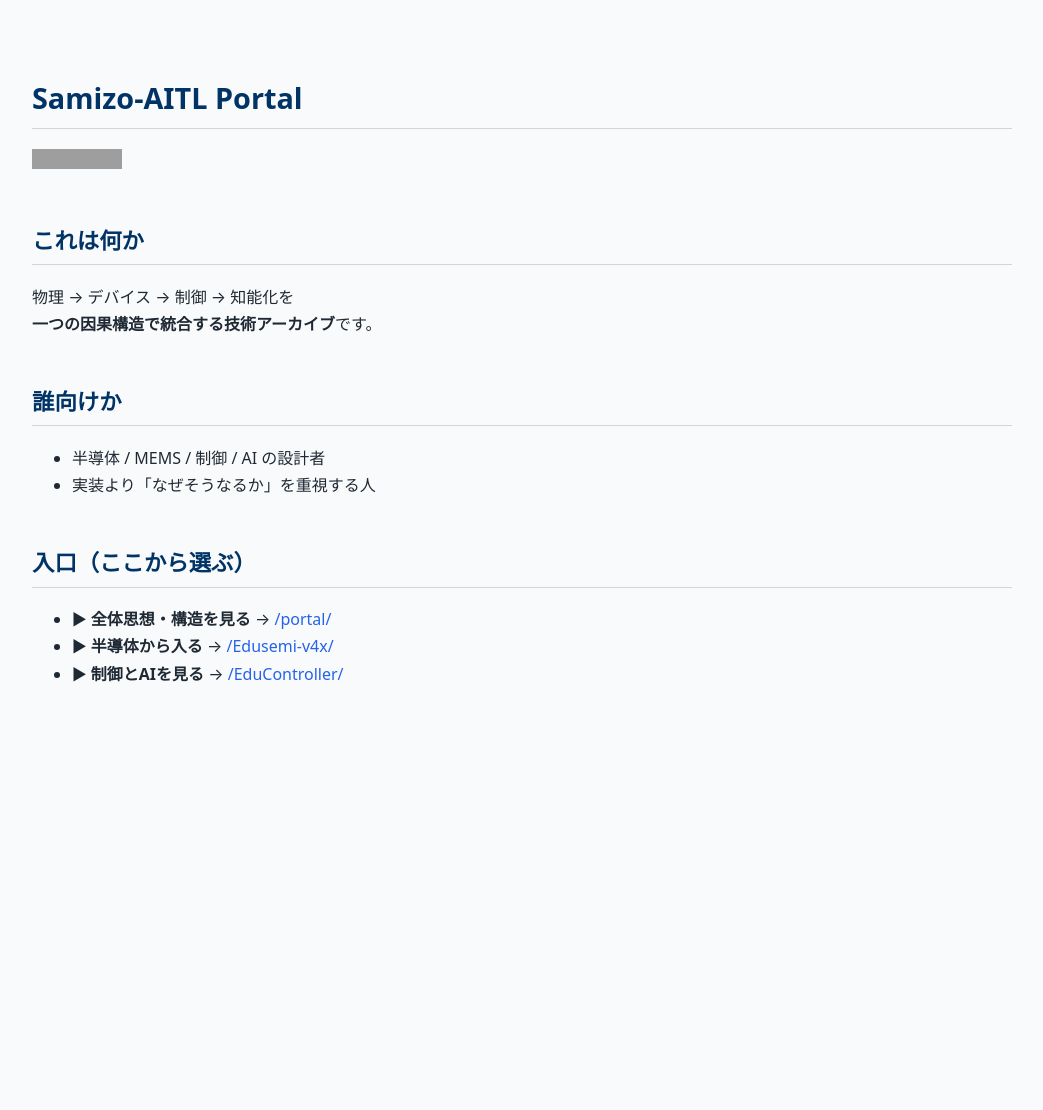
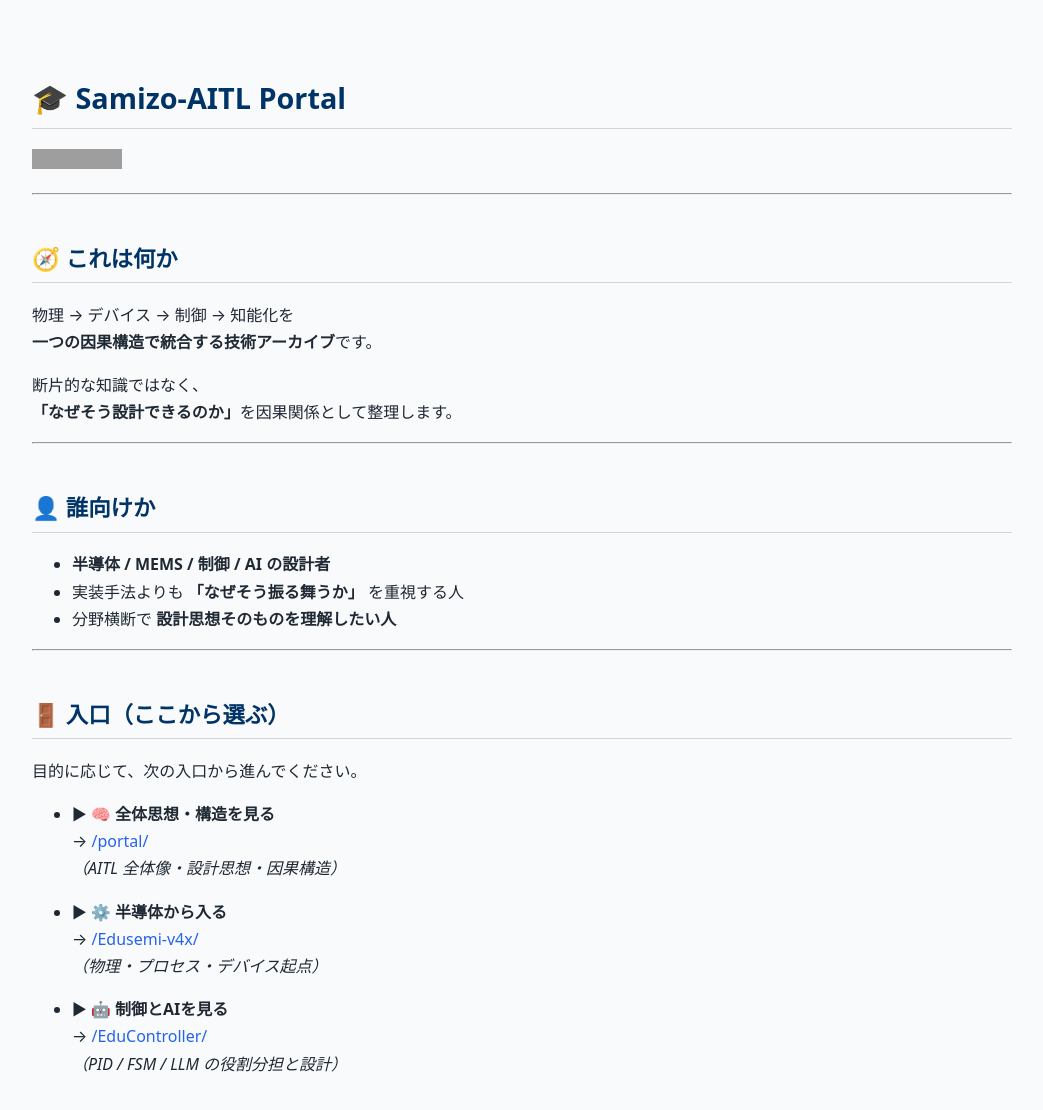
Before and after one commit to Samizo-AITL/Samizo-AITL.github.io, a Jekyll site: the page built from index.md, in a window 1280 px wide. Shown: the whole page, without its empty margins (118-1161 px from the left). Built offline with Jekyll 4.4.1, drawn with Linux system fonts in a browser that asks for light colours; before the commit the page ends 900 px from its top, so only the background shows below that; grey boxes are pictures that could not be loaded.

Commit message:
Update index.md

```diff
--- a/index.md
+++ b/index.md
@@ -4,19 +4,39 @@ title: Samizo-AITL Portal
 description: 物理・デバイス・制御・AIを因果構造で統合する設計アーカイブ
 ---
 
-# Samizo-AITL Portal
+# 🎓 Samizo-AITL Portal
 
 [![English Version](https://img.shields.io/badge/English-Version-blue?logo=github)](https://samizo-aitl.github.io/en/)
 
-## これは何か
+---
+
+## 🧭 これは何か
 物理 → デバイス → 制御 → 知能化を
 **一つの因果構造で統合する技術アーカイブ**です。
 
-## 誰向けか
-- 半導体 / MEMS / 制御 / AI の設計者
-- 実装より「なぜそうなるか」を重視する人
+断片的な知識ではなく、
+**「なぜそう設計できるのか」**を因果関係として整理します。
 
-## 入口（ここから選ぶ）
-- ▶ **全体思想・構造を見る** → [/portal/](/portal/)
-- ▶ **半導体から入る** → [/Edusemi-v4x/](/Edusemi-v4x/)
-- ▶ **制御とAIを見る** → [/EduController/](/EduController/)
+---
+
+## 👤 誰向けか
+- **半導体 / MEMS / 制御 / AI の設計者**
+- 実装手法よりも **「なぜそう振る舞うか」** を重視する人
+- 分野横断で **設計思想そのものを理解したい人**
+
+---
+
+## 🚪 入口（ここから選ぶ）
+目的に応じて、次の入口から進んでください。
+
+- ▶ 🧠 **全体思想・構造を見る**
+  → [/portal/](/portal/)
+  *（AITL 全体像・設計思想・因果構造）*
+
+- ▶ ⚙️ **半導体から入る**
+  → [/Edusemi-v4x/](/Edusemi-v4x/)
+  *（物理・プロセス・デバイス起点）*
+
+- ▶ 🤖 **制御とAIを見る**
+  → [/EduController/](/EduController/)
+  *（PID / FSM / LLM の役割分担と設計）*
```
